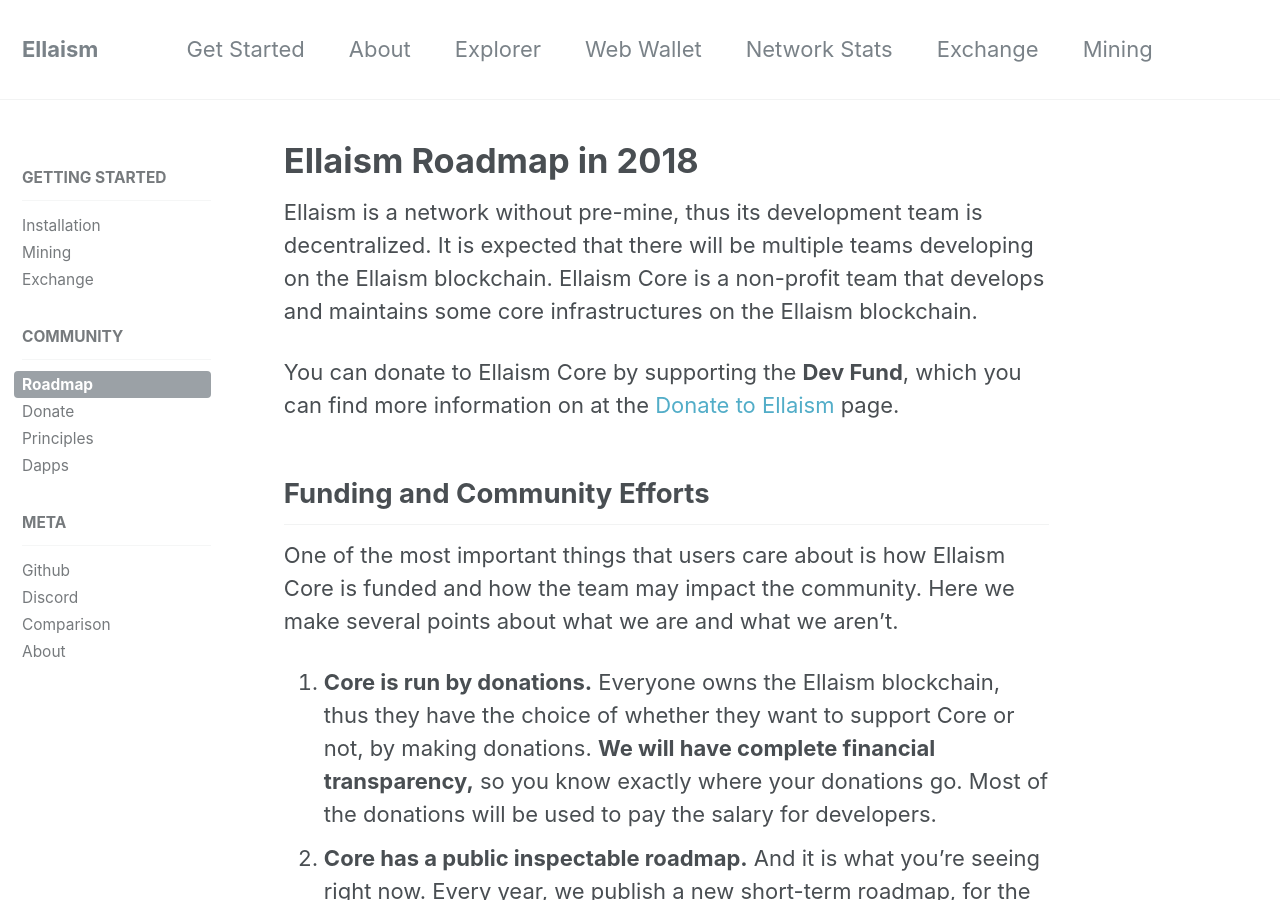
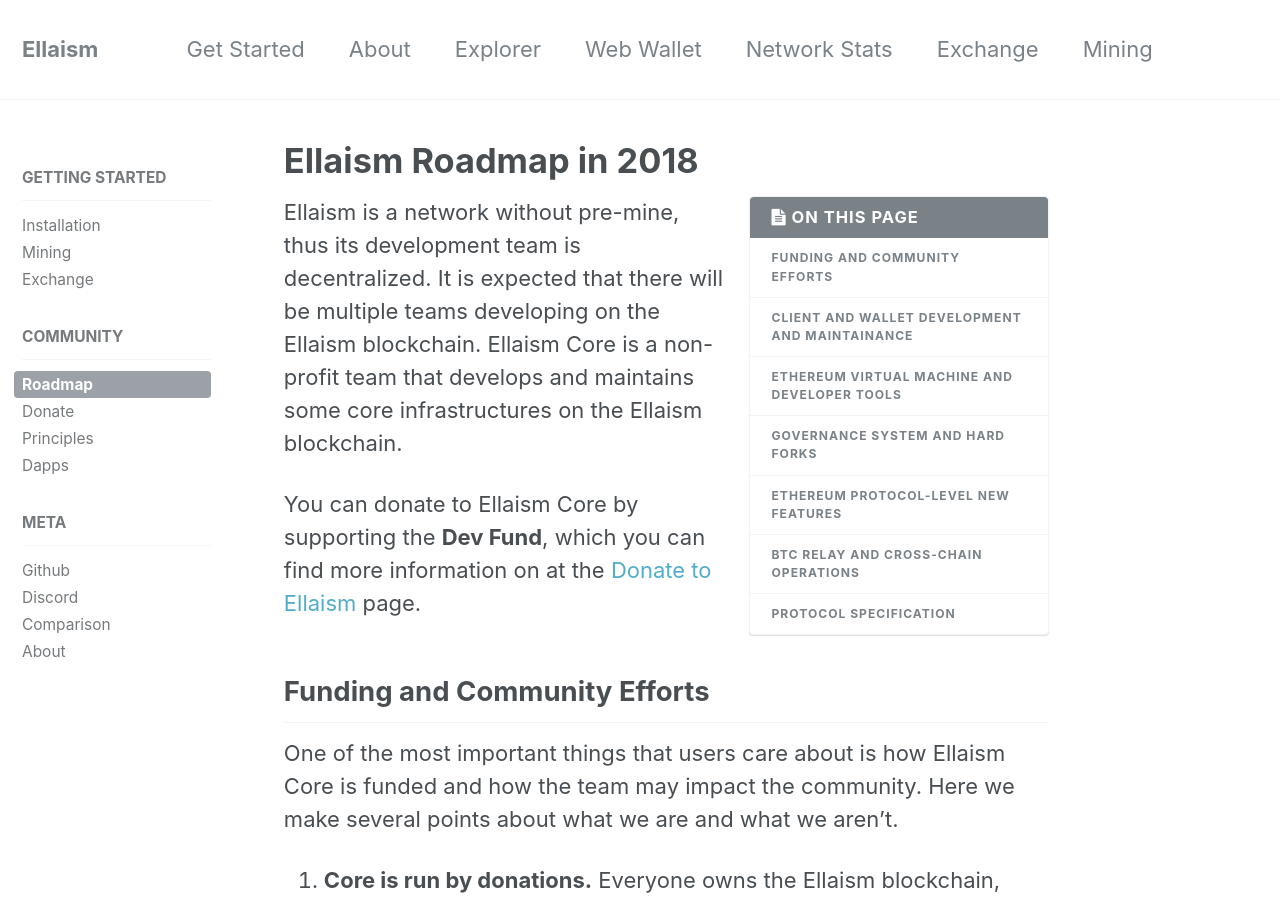
Before and after one commit to ellaism/ellaism.org, a Jekyll site: the page built from _docs/2018-roadmap.md, in a window 1280 px wide and 900 px high. Built offline with Jekyll 4.4.1, drawn with Linux system fonts in a browser that asks for light colours.

Commit message:
Include toc for long pages

```diff
--- a/_docs/2018-roadmap.md
+++ b/_docs/2018-roadmap.md
@@ -7,6 +7,7 @@
 ---
 
 {% include base_path %}
+{% include toc %}
 
 Ellaism is a network without pre-mine, thus its development team is
 decentralized. It is expected that there will be multiple teams developing on
```
Also changed, not shown: _docs/install.md (+1 -0 lines).
